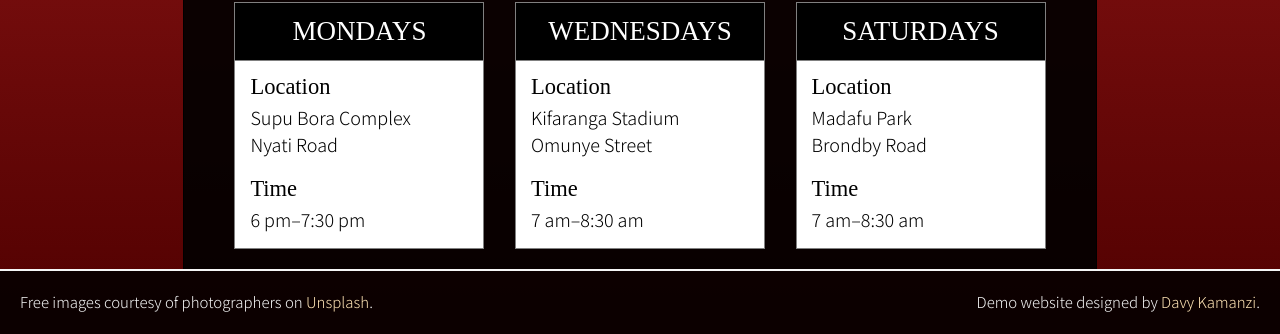
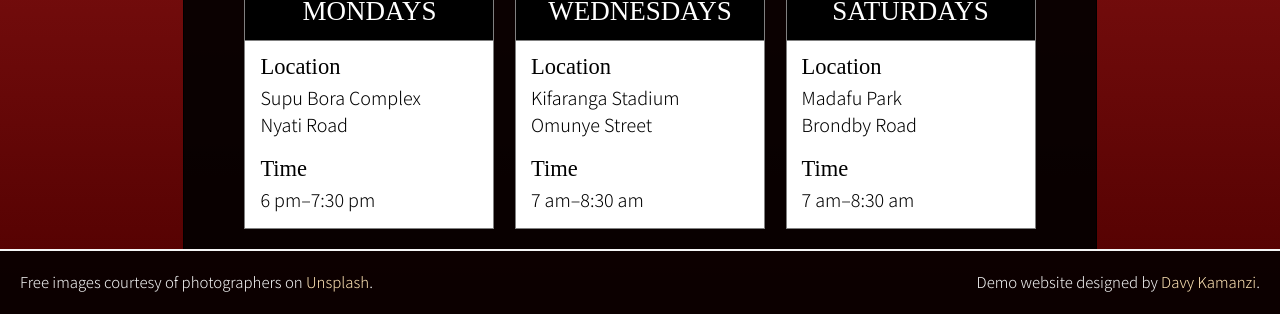
Before and after one commit to DavyK17/responsive-club-website, a plain HTML site: page index.html in a window 1280 px wide. Shown: the part 616-950 px from the top of the page. Drawn offline with Linux system fonts and the light colour scheme; a web font is replaced by a local one.

Commit message:
Adding margin for .box-container

```diff
--- a/styles.css
+++ b/styles.css
@@ -69,6 +69,7 @@ a:focus {
 .box-container {
     display: flex;
     justify-content: space-evenly;
+    margin: 1rem;
 }
 
 
@@ -140,7 +141,7 @@ main {
 #schedule {
     background: rgba(0, 0, 0, 0.9);
     grid-area: 3 / 2 / span 1 / span 5;
-    padding: 1rem;
+    padding: 0 1rem;
     border-top: 1px solid black;
 }
 
```
